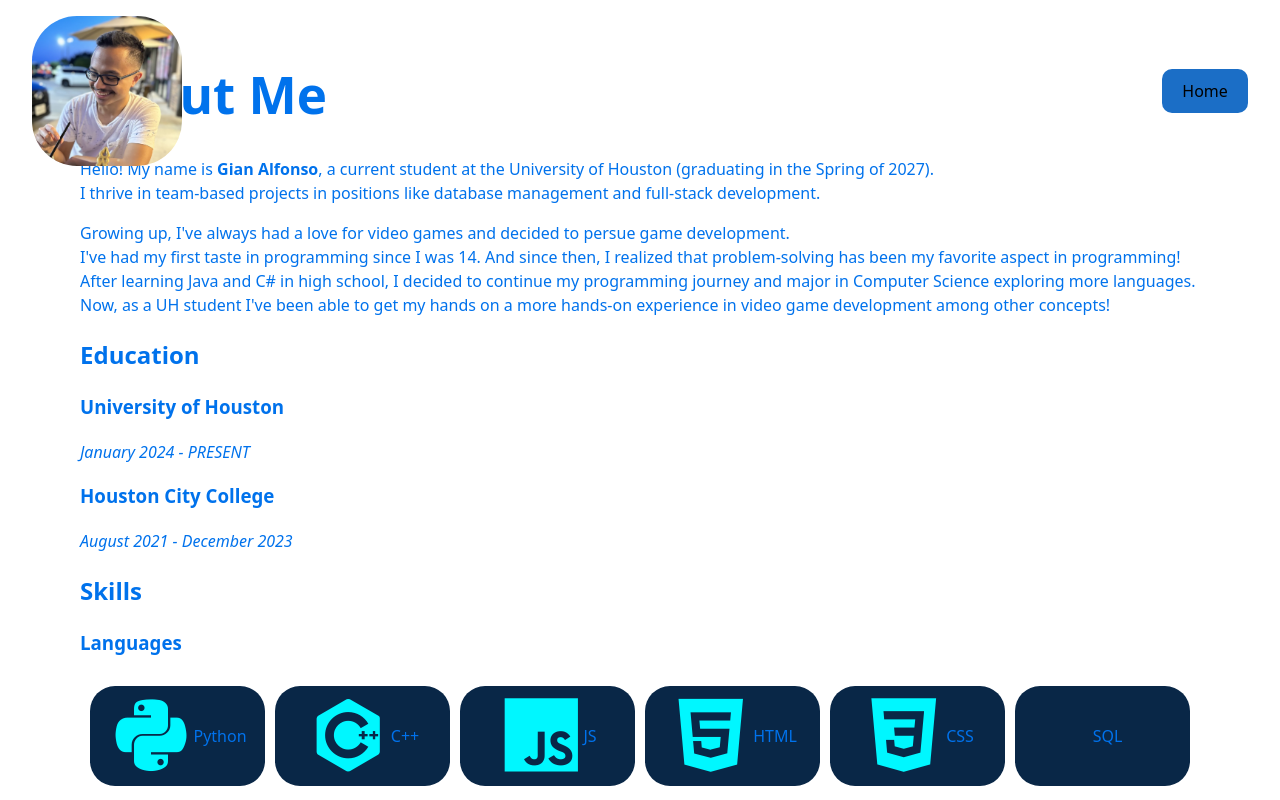
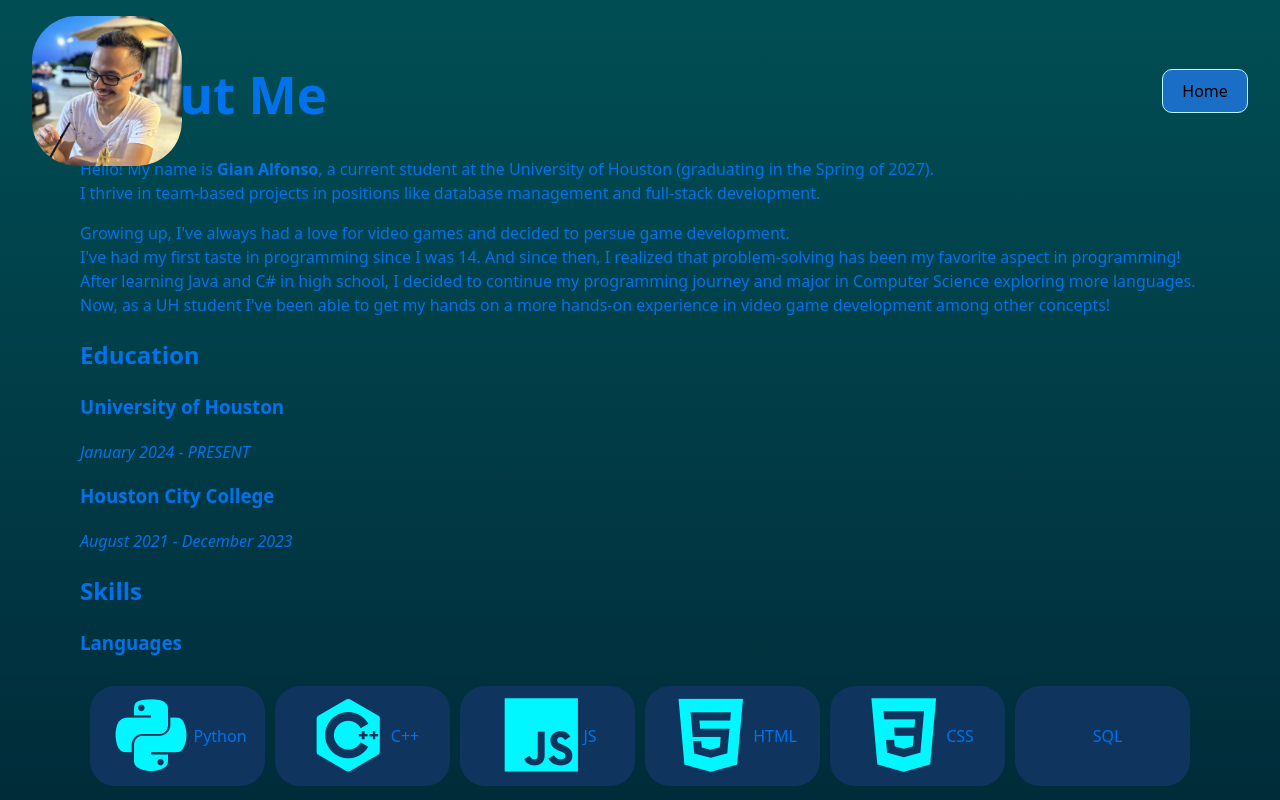
Before and after one commit to LtUdon/AG_Web, a React (Vite) app: page /about in a window 1280 px wide. Shown: the top 800 px of the page. Built offline with nearby package versions, Linux system fonts and the light colour scheme.

Commit message:
Background added

```diff
--- a/src/About.css
+++ b/src/About.css
@@ -5,6 +5,7 @@
   text-align: center;
 }
 
+/* Token details */
 .token-container{
   display: flex;
   justify-content:left;
@@ -15,7 +16,9 @@
 .token{
   width: 175px;
   height: 100px;
-  background-color: #092747;
+  border-color: #b1fcff;
+  border-width: 10px;
+  background-color: #0f355e;
   border-radius: 25px;
   display: flex;
   justify-content: center;
--- a/src/index.css
+++ b/src/index.css
@@ -5,6 +5,7 @@
 
   color-scheme: light dark;
   color: rgba(255, 255, 255, 0.87);
+  background-image: linear-gradient(to bottom, #004e54, #001327);
   background-color: #001327;
 
   font-synthesis: none;
@@ -38,6 +39,8 @@ h1 {
 button {
   border-radius: 10px;
   border: 1px solid transparent;
+  border-color: #b1fcff;
+  border-width: 1px;
   padding: 0.6em 1.2em;
   font-size: 1em;
   font-weight: 500;
```
Also changed, not shown: 1 other file (tests, documents, lock files or other folders).
